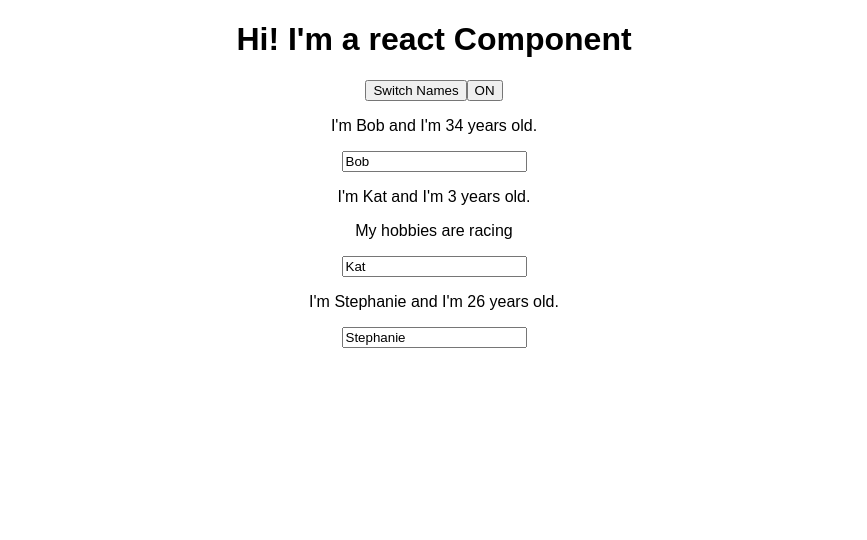
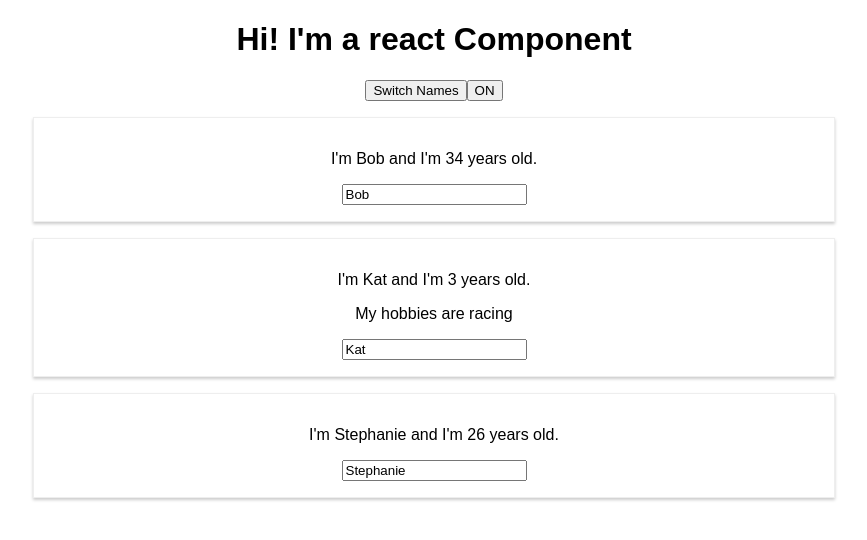
Before and after one commit to SanazME/ReactMiniProjects, a React (Create React App) app in the folder react-complete-guide/: page / in a window 1280 px wide. Shown: the top 540 px of the page, without its empty margins (206-1073 px from the left). Built offline with nearby package versions, Linux system fonts and the light colour scheme.

Commit message:
Add style to Person component

```diff
--- /dev/null
+++ b/react-complete-guide/src/Person/Person.css
@@ -0,0 +1,8 @@
+.Person {
+    width: 60%;
+    margin: 16px auto;
+    border: 1px solid #eee;
+    box-shadow: 0 2px 3px #ccc;
+    padding: 16px;
+    text-align: center;
+}
--- a/react-complete-guide/src/Person/Person.js
+++ b/react-complete-guide/src/Person/Person.js
@@ -1,8 +1,9 @@
-import React from 'react'
+import React from 'react';
+import './Person.css';
 
 const person = (props) => {
     return (
-        <div>
+        <div className="Person">
             <p onClick={props.click}>I'm {props.name} and I'm {props.age} years old.</p>
             <p>{props.children}</p>
             <input type="text" onChange={props.changed} value={props.name} />
```
